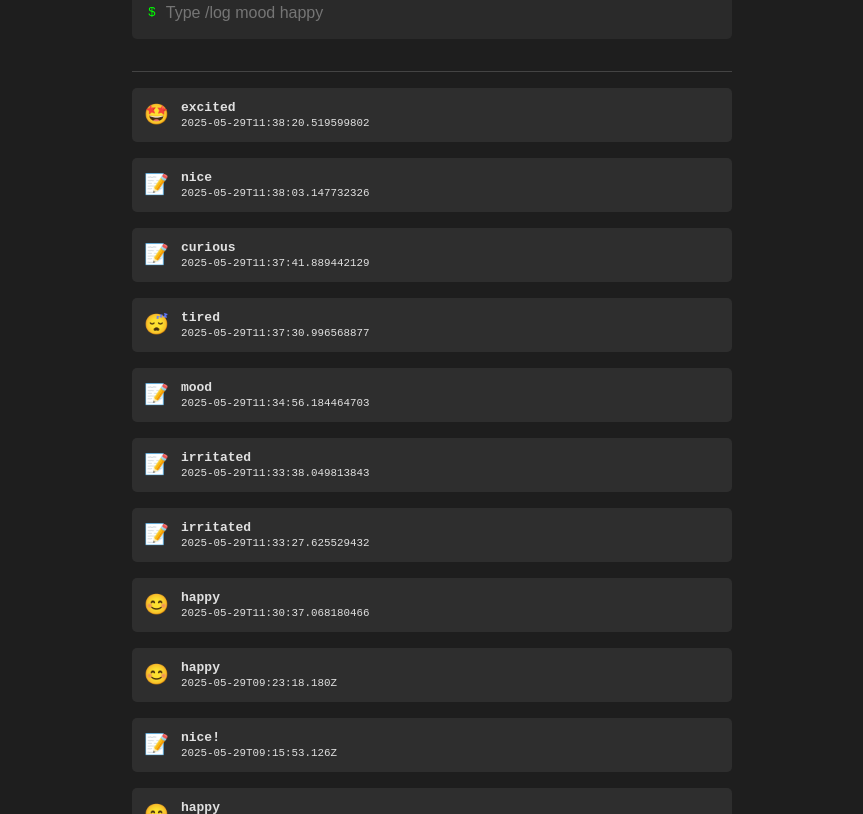
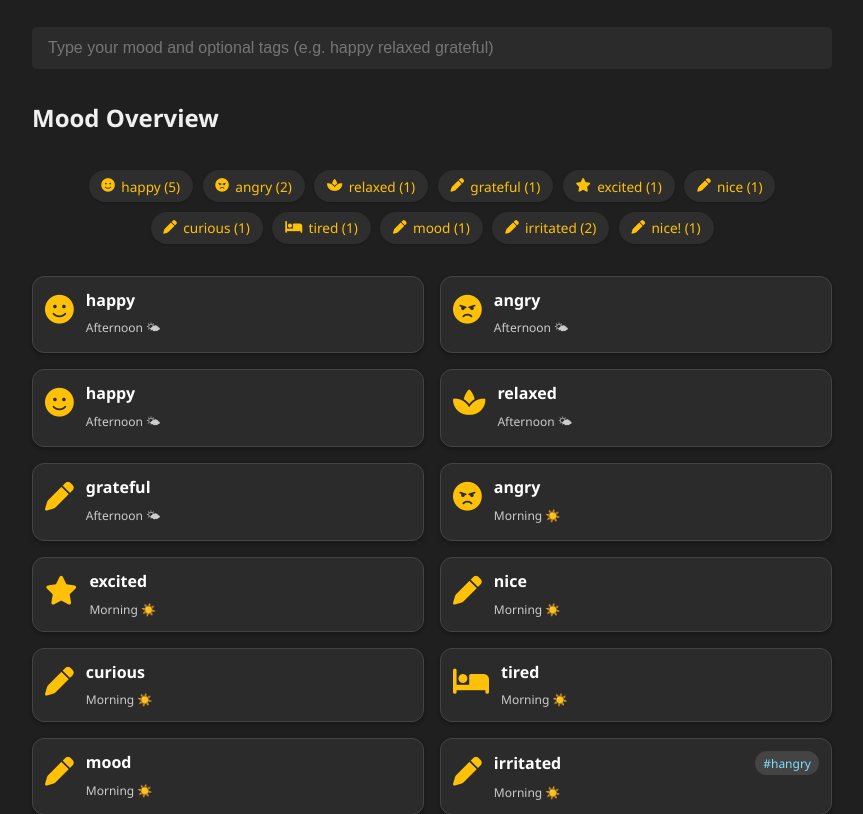
Before and after one commit to abhilashini/moodmark, a plain HTML site: page web/index.html in a window 1280 px wide. Shown: the part 112-926 px from the top of the page, without its empty margins (208-1071 px from the left). Drawn offline with Linux system fonts and the light colour scheme.

Commit message:
Frontend Updates

```diff
--- a/data.json
+++ b/data.json
@@ -59,5 +59,29 @@
     {
         "mood": "excited",
         "timestamp": "2025-05-29T11:38:20.519599802"
+    },
+    {
+        "mood": "angry",
+        "timestamp": "2025-05-29T11:39:21.343081806"
+    },
+    {
+        "mood": "grateful",
+        "timestamp": "2025-05-29T12:23:47.793592065"
+    },
+    {
+        "mood": "relaxed",
+        "timestamp": "2025-05-29T12:24:01.876600586"
+    },
+    {
+        "mood": "happy",
+        "timestamp": "2025-05-29T12:29:53.711859152"
+    },
+    {
+        "mood": "angry",
+        "timestamp": "2025-05-29T12:31:15.396083441"
+    },
+    {
+        "mood": "happy",
+        "timestamp": "2025-05-29T12:55:11.418052678"
     }
 ]
--- a/web/index.html
+++ b/web/index.html
@@ -3,24 +3,26 @@
 
 <head>
     <meta charset="UTF-8" />
-    <meta name="viewport" content="width=device-width, initial-scale=1.0" />
     <title>Moodmark</title>
     <link rel="stylesheet" href="style.css" />
-    <link rel="stylesheet" href="https://cdnjs.cloudflare.com/ajax/libs/font-awesome/6.4.0/css/all.min.css" />
+    <link rel="stylesheet" href="https://cdnjs.cloudflare.com/ajax/libs/font-awesome/6.5.0/css/all.min.css"
+        integrity="sha512-..." crossorigin="anonymous" referrerpolicy="no-referrer" />
+
 </head>
 
 <body>
-    <div class="app">
-        <h1>📝 Moodmark Terminal</h1>
+    <div class="container">
+        <h1 id="header">Moodmark</h1>
 
         <div class="terminal">
-            <span class="prompt">$</span>
-            <input type="text" id="command" placeholder="Type /log mood happy" autofocus />
+            <input id="command" type="text" placeholder="Type your mood and optional tags (e.g. happy relaxed grateful)"
+                autofocus />
         </div>
 
-        <div class="timeline" id="timeline">
-            <!-- mood logs will appear here -->
-        </div>
+        <h2>Mood Overview</h2>
+        <div id="mood-cloud"></div>
+
+        <div id="timeline" class="timeline"></div>
     </div>
 
     <script src="script.js"></script>
--- a/web/script.js
+++ b/web/script.js
@@ -1,17 +1,67 @@
+const FA_AVAILABLE = new Set([
+    "happy", "sad", "angry", "excited", "tired", "neutral", "surprised", "anxious", "confused"
+]);
+
+function getMoodIconClass(mood) {
+    const map = {
+        happy: "fa-face-smile",
+        sad: "fa-face-frown",
+        angry: "fa-face-angry",
+        tired: "fa-bed",
+        excited: "fa-star",
+        relaxed: "fa-spa",
+        anxious: "fa-heart-crack",
+        neutral: "fa-face-meh",
+        love: "fa-heart",
+        bored: "fa-face-meh-blank",
+        productive: "fa-circle-check",
+        stressed: "fa-bolt",
+        sick: "fa-face-dizzy",
+        calm: "fa-cloud",
+        energetic: "fa-bolt-lightning",
+        sleepy: "fa-moon",
+        surprised: "fa-face-surprise",
+        confused: "fa-question"
+    };
+
+    return map[mood] || "fa-pen";
+}
+
+function getTimeOfDayLabel(timestamp) {
+    const hour = new Date(timestamp).getHours();
+    if (hour < 5) return "Late Night 🌌";
+    if (hour < 12) return "Morning ☀️";
+    if (hour < 17) return "Afternoon 🌤";
+    if (hour < 21) return "Evening 🌆";
+    return "Night 🌙";
+}
+
+function setDynamicHeader() {
+    const header = document.getElementById("header");
+    const hour = new Date().getHours();
+
+    let greeting = "Moodmark";
+    if (hour < 5) greeting = "🌌 Late Night Feels";
+    else if (hour < 12) greeting = "☀️ Good Morning!";
+    else if (hour < 17) greeting = "🌤 Afternoon Vibes";
+    else if (hour < 21) greeting = "🌆 Evening Mood";
+    else greeting = "🌙 Nighttime Reflections";
+
+    header.textContent = greeting;
+}
+
+setDynamicHeader();
+
 document.getElementById("command").addEventListener("keydown", async (e) => {
     if (e.key === "Enter") {
         const input = e.target.value.trim();
         e.target.value = "";
 
-        if (input.startsWith("/log")) {
+        if (!input) return;
+
         const parts = input.split(" ");
-            // parts[0] = "/log"
-            // parts[1] = "mood"
-            // parts[2] = actual mood
-            // parts[3..] = tags (optional)
-
-            const mood = parts[2] || "neutral";
-            const tags = parts.length > 3 ? parts.slice(3) : [];
+        const mood = parts[0] || "neutral";
+        const tags = parts.slice(1);
 
         await fetch("/log", {
             method: "POST",
@@ -20,40 +70,57 @@ document.getElementById("command").addEventListener("keydown", async (e) => {
         });
 
         await loadTimeline();
-            console.log("Timeline updated");
-        }
     }
 });
 
-async function loadTimeline() {
-    const res = await fetch(`/data.json?ts=${Date.now()}`); // ✅ avoid caching
-    const entries = await res.json();
-    console.log("Fetched entries:", entries);
-
+function loadTimeline() {
+    fetch(`/data.json?ts=${Date.now()}`)
+        .then(res => res.json())
+        .then(entries => {
             const timeline = document.getElementById("timeline");
             timeline.innerHTML = "";
 
-    entries.slice().reverse().forEach((entry) => {
-        const moodIcon = {
-            happy: "😊",
-            sad: "😔",
-            angry: "😡",
-            excited: "🤩",
-            tired: "😴",
-            neutral: "😐",
-        }[entry.mood.toLowerCase()] || "📝";
+            const moodCount = {};
+
+            entries.slice().reverse().forEach(entry => {
+                const mood = entry.mood.toLowerCase();
+                const moodClass = getMoodIconClass(mood);
+                const tags = Array.isArray(entry.tags) ? entry.tags : [];
+
+                moodCount[mood] = (moodCount[mood] || 0) + 1;
 
                 const div = document.createElement("div");
                 div.className = "entry";
                 div.innerHTML = `
-          <div class="icon">${moodIcon}</div>
-          <div>
-            <strong>${entry.mood}</strong><br />
-            <small>${entry.timestamp}</small>
+          <div class="icon"><i class="fas ${moodClass}"></i></div>
+          <div class="content">
+            <div class="mood-row">
+              <strong>${entry.mood}</strong>
+              <div class="tags">
+                ${tags.map(tag => `<span class="tag">#${tag}</span>`).join(" ")}
+              </div>
+            </div>
+            <small>${getTimeOfDayLabel(entry.timestamp)}</small>
           </div>
         `;
                 timeline.appendChild(div);
             });
+
+            renderMoodCloud(moodCount);
+        });
+}
+
+function renderMoodCloud(moodCount) {
+    const cloud = document.getElementById("mood-cloud");
+    cloud.innerHTML = "";
+
+    Object.entries(moodCount).forEach(([mood, count]) => {
+        const iconClass = getMoodIconClass(mood);
+        const chip = document.createElement("div");
+        chip.className = "mood-chip";
+        chip.innerHTML = `<i class="fas ${iconClass}"></i> ${mood} (${count})`;
+        cloud.appendChild(chip);
+    });
 }
 
 loadTimeline();
--- a/web/style.css
+++ b/web/style.css
@@ -1,59 +1,120 @@
 body {
-    font-family: monospace;
-    background: #1e1e1e;
-    color: #e0e0e0;
+    font-family: 'Segoe UI', sans-serif;
+    background-color: #1f1f1f;
+    color: #f0f0f0;
     margin: 0;
     padding: 2rem;
 }
 
-.app {
-    max-width: 600px;
-    margin: auto;
+.container {
+    max-width: 800px;
+    margin: 0 auto;
 }
 
 h1 {
-    color: #ffd700;
     text-align: center;
+    font-size: 2rem;
+    margin-bottom: 2rem;
+    color: #ffc107;
 }
 
 .terminal {
-    background: #2a2a2a;
-    padding: 1rem;
-    border-radius: 5px;
     display: flex;
-    align-items: center;
     margin-bottom: 2rem;
 }
 
-.prompt {
-    margin-right: 0.5rem;
-    color: #00ff00;
-}
-
-input[type="text"] {
+#command {
     flex: 1;
-    background: transparent;
+    padding: 0.75rem 1rem;
+    font-size: 1rem;
     border: none;
-    color: #00ff00;
-    font-size: 1rem;
+    border-radius: 5px;
+    background: #2b2b2b;
+    color: #f0f0f0;
     outline: none;
 }
 
-.timeline {
-    border-top: 1px solid #444;
-    padding-top: 1rem;
+/* Mood Cloud */
+#mood-cloud {
+    display: flex;
+    flex-wrap: wrap;
+    gap: 0.6rem;
+    padding: 1rem 0;
+    justify-content: center;
 }
 
-.entry {
-    background: #2e2e2e;
-    margin-bottom: 1rem;
-    padding: 0.75rem;
-    border-radius: 5px;
+.mood-chip {
     display: flex;
     align-items: center;
+    gap: 0.4rem;
+    padding: 0.4rem 0.8rem;
+    background: #2e2e2e;
+    color: #ffc107;
+    border-radius: 2rem;
+    font-size: 0.85rem;
+    box-shadow: 0 1px 2px rgba(0, 0, 0, 0.2);
+}
+
+/* Timeline Grid */
+#timeline {
+    display: grid;
+    grid-template-columns: repeat(auto-fit, minmax(260px, 1fr));
+    gap: 1rem;
+    padding: 1rem 0;
+}
+
+/* Timeline Cards */
+.entry {
+    display: flex;
+    gap: 0.75rem;
+    align-items: flex-start;
+    padding: 0.75rem;
+    background: #2b2b2b;
+    border: 1px solid #444;
+    border-radius: 0.75rem;
+    box-shadow: 0 2px 4px rgba(0, 0, 0, 0.3);
+    color: #f0f0f0;
 }
 
 .entry .icon {
-    margin-right: 0.75rem;
-    font-size: 1.25rem;
+    font-size: 1.8rem;
+    color: #ffc107;
+    flex-shrink: 0;
 }
+
+.entry .content {
+    flex-grow: 1;
+}
+
+.mood-row {
+    display: flex;
+    justify-content: space-between;
+    align-items: center;
+    margin-bottom: 0.3rem;
+}
+
+.mood-row strong {
+    font-weight: 600;
+    font-size: 1rem;
+    color: #fff;
+}
+
+.tags {
+    display: flex;
+    gap: 0.4rem;
+    flex-wrap: wrap;
+}
+
+.tag {
+    background: #444;
+    color: #80dfff;
+    font-size: 0.75rem;
+    padding: 0.2rem 0.5rem;
+    border-radius: 1rem;
+    white-space: nowrap;
+}
+
+small {
+    color: #ccc;
+    font-size: 0.75rem;
+}
```
Lines whose indentation alone changed are shown as unchanged.
